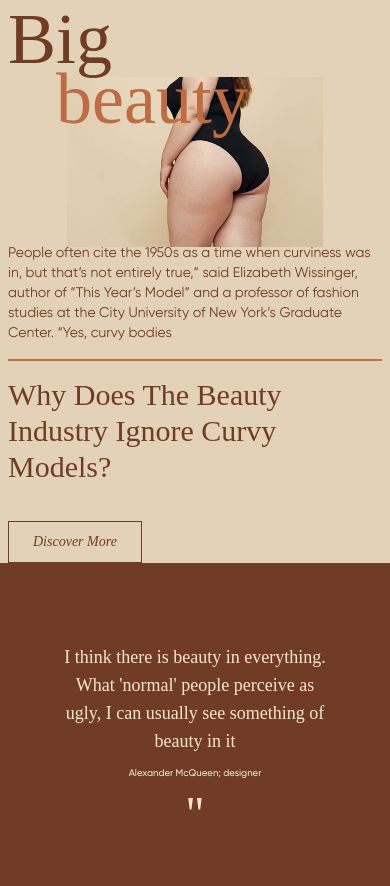
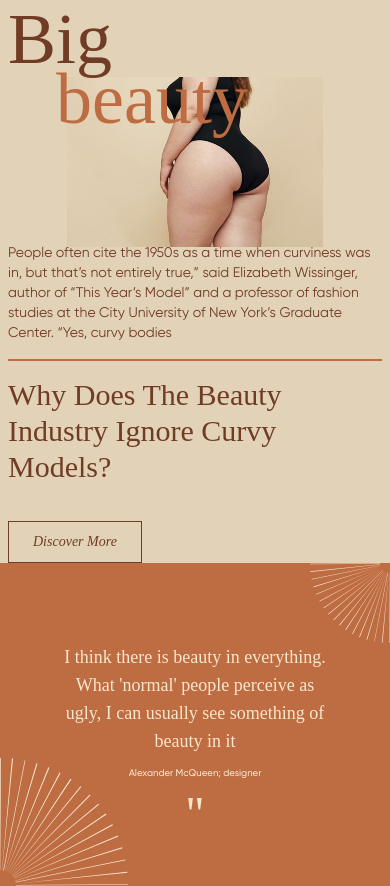
Before and after one commit to rejoan121615/for-women-tailwind-template, a website: page src/index.html in a window 390 px wide. Shown: the part 1594-2480 px from the top of the page. Drawn offline with Linux system fonts and the light colour scheme; a web font is replaced by a local one.

Commit message:
i think section complete with responsive

```diff
--- a/src/css-src/style.css
+++ b/src/css-src/style.css
@@ -98,8 +98,4 @@ section {
     @apply mb-2 lg:mb-4 2xl:mb-6 mxl:mb-10;
 }
 
-
 /* i think there background  */
-#i-think-there::after {
-
-}
--- a/src/index.html
+++ b/src/index.html
@@ -1163,12 +1163,73 @@
             </section>
         </section>
         <!-- I think there is section  -->
-        <section id="i-think-there" class="bg-main-dark">
+        <section class="bg-main-300 relative">
+            <!-- left image  -->
+            <svg
+                class="
+                    rotate-90
+                    w-32
+                    xs:w-40
+                    sm:w-60
+                    md:w-4/12
+                    md:max-w-305px
+                    lg:max-w-400px
+                    xl:w-5/12
+                    xl:max-w-500px
+                    mxl:max-w-600px
+                    absolute
+                    left-0
+                    bottom-0
+                "
+                xmlns="http://www.w3.org/2000/svg"
+                viewBox="0 0 404 404"
+            >
+                <g
+                    data-name="Ellipse 10"
+                    fill="none"
+                    stroke="#f7e7ce"
+                    stroke-width="354"
+                    stroke-dasharray="2 20"
+                >
+                    <circle cx="402" cy="402" r="402" stroke="none" />
+                    <circle cx="402" cy="402" r="225" />
+                </g>
+            </svg>
+            <!-- right side image  -->
+            <svg
+                class="
+                    rotate-270
+                    w-20
+                    xs:w-28
+                    sm:w-44
+                    md:w-3/12
+                    lg:w-60
+                    xl:w-2/12
+                    absolute
+                    right-0
+                    top-0
+                "
+                xmlns="http://www.w3.org/2000/svg"
+                viewBox="0 0 404 404"
+            >
+                <g
+                    data-name="Ellipse 10"
+                    fill="none"
+                    stroke="#f7e7ce"
+                    stroke-width="354"
+                    stroke-dasharray="2 20"
+                >
+                    <circle cx="402" cy="402" r="402" stroke="none" />
+                    <circle cx="402" cy="402" r="225" />
+                </g>
+            </svg>
+            <!-- content  -->
             <div
                 class="
                     container
                     pt-20
                     pb-16
+                    sm:pt-28
                     xl:pt-36
                     2xl:pt-40 2xl:pb-4
                     mxl:pt-40 mxl:pb-6
--- a/tailwind.config.js
+++ b/tailwind.config.js
@@ -14,7 +14,7 @@ const customTranslateX = plugin(function ({ addUtilities }) {
         },
         ".translate-both-butt-md": {
             transform: "translate(-100px, 150px)",
-        }
+        },
     });
 });
 
@@ -55,22 +55,25 @@ module.exports = {
             ...defaultTheme.screens,
         },
         maxWidth: {
+            "305px": "305px",
             "400px": "400px",
             "430px": "430px",
+            "500px": "500px",
+            "600px": "600px",
             "715px": "715px",
             "800px": "800px",
             "915px": "925px",
             "950px": "950px",
             "1050px": "1100px",
             "1300px": "1300px",
-            "initial": "initial",
-
-
-
+            initial: "initial",
         },
         extend: {
+            rotate: {
+                '270': '270deg',
+            },
             padding: {
-                "320px": "320px"
+                "320px": "320px",
             },
             backgroundColor: {
                 "main-light": "#f7e7ce",
```
Also changed, not shown: src/Ellipse 10.svg (added), src/css/style.css, src/img/i_think_left.png (renamed from src/img/corner image/left-corner-design-img.png), src/img/i_think_right.png (renamed from src/img/corner image/right-corner-design-img.png).
